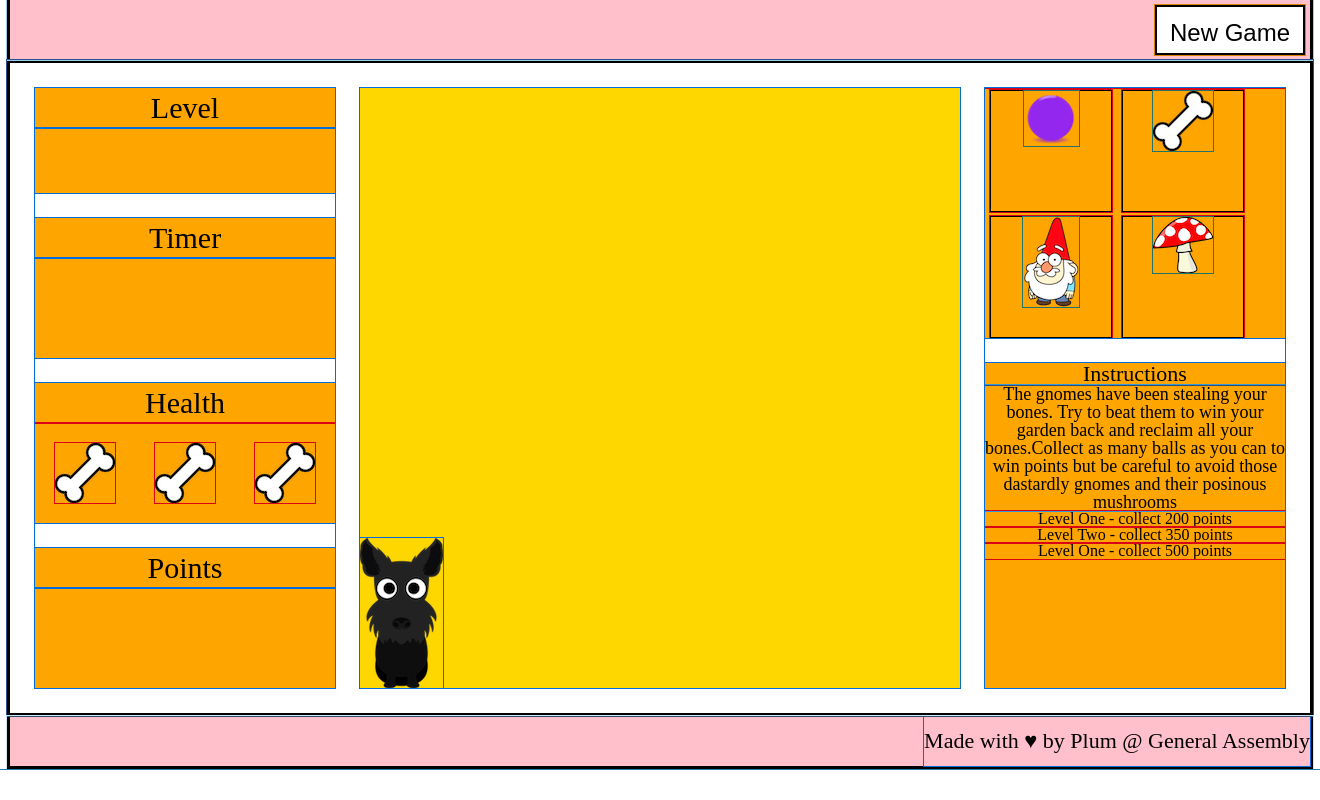
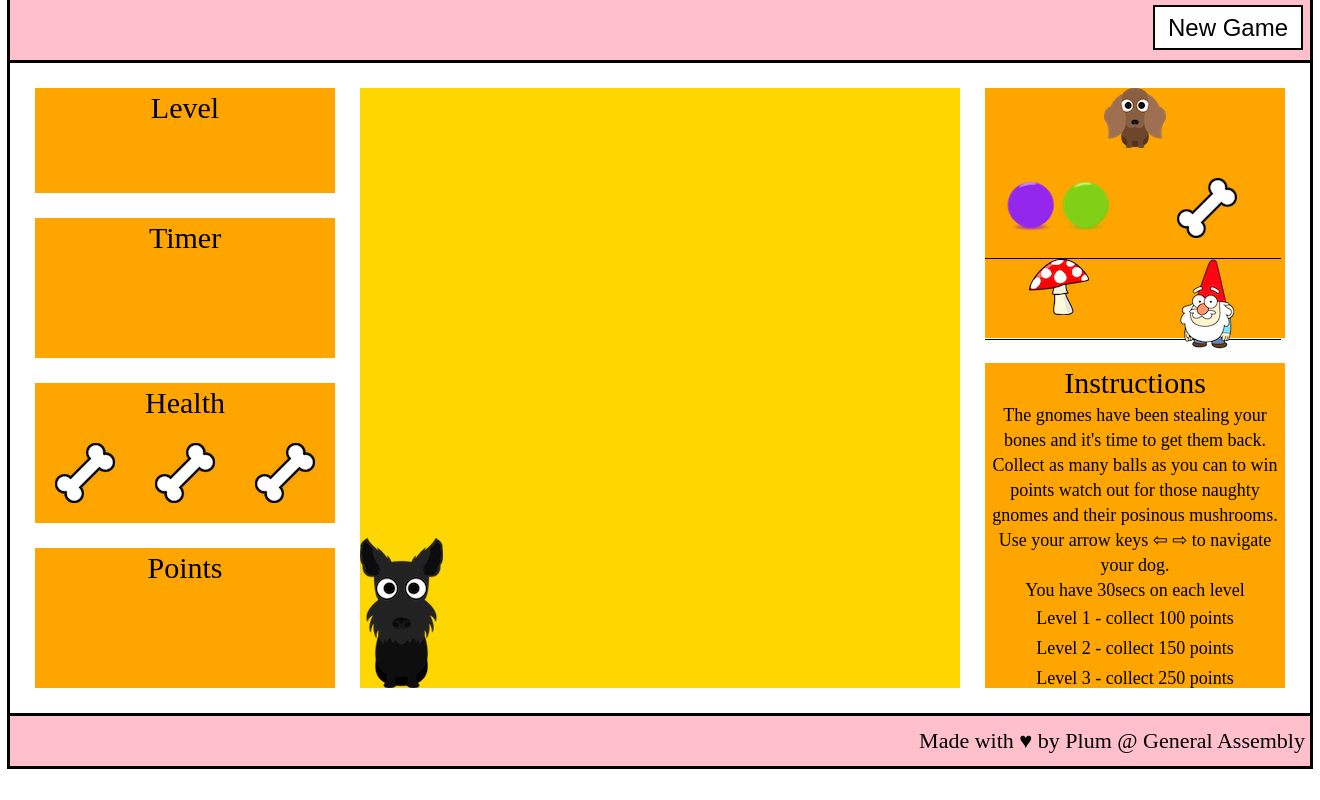
Before and after one commit to plummoore/Christmas_Game, a PHP site: page / in a window 1320 px wide. Run offline with PHP 8.4, Linux system fonts and the light colour scheme; some libraries are stand-ins or nearby versions.

Commit message:
refactoring code - round one

```diff
--- a/css/style.css
+++ b/css/style.css
@@ -17,13 +17,13 @@ header {
   height: 60px;
 }
 
-#new {
+.new {
   background: white;
   width: 150px;
-  margin: 5px;
-  height: 50px;
+  margin: 5px 7px;
+  height: 45px;
   float: right;
-  line-height: 50px;
+  line-height: 40px;
   text-align: center;
   font-size: 24px;
   border: 2px solid black;
@@ -83,7 +83,7 @@ h2 {
   font-size: 22px;
 }
 h3 {
-  font-size: 16px;
+  font-size: 18px;
 }
 
 p {
@@ -253,6 +253,18 @@ main {
   float: right;
 }
 
+.right h1 {
+  line-height: 40px;
+}
+
+.right p {
+  line-height: 25px;
+}
+
+.right h3 {
+  line-height: 30px;
+}
+
 .scoring {
   text-align: center;
   background: orange;
@@ -262,14 +274,19 @@ main {
   float: right;
 }
 
+.scoring div{
+  line-height: 70px;
+}
+
+
 .scoring li {
   text-align: center;
-  border: solid black 1px;
-  text-align: center;
+  border-bottom: solid black 1px;
   float: left;
-  height: 120px;
-  width: 120px;
-  margin: 2px 5px;
+  height: 80px;
+  /*line-height: 75px;*/
+  width: 148px;
+  /*margin: 0;*/
 }
 
 .instructions {
@@ -291,13 +308,14 @@ footer {
   border-left: 3px solid black;
   border-right: 3px solid black;
   border-bottom: 3px solid black;
-  line-height: 50px;
+  line-height: 40px;
   height: 50px;
   clear: both;
 }
 
 .footer {
   float: right;
+  margin: 5px;
 }
 
 /*OBJECTS FOR GAME*/
--- a/index.html
+++ b/index.html
@@ -3,7 +3,7 @@
 <head>
   <meta charset="utf-8">
   <title>PROJECT 1!!!</title>
-  <link rel="stylesheet" href="css/debug.css">
+  <!-- <link rel="stylesheet" href="css/debug.css"> -->
   <link rel="stylesheet" href="css/reset.css">
    <link rel="stylesheet" href="css/animate.css">
   <link rel="stylesheet" href="css/style.css">
@@ -15,7 +15,7 @@
 </head>
 <body>
   <header>
-    <button id="new">New Game</button></div>
+    <button class="new">New Game</button></div>
     <div class ="characters">
       <h1>Choose your character</h1>
       <ul>
@@ -27,8 +27,7 @@
       </ul>
       <button class="play">Play</button></div>
     </div>
-    <!-- <input type="text" name="name" placeholder="NAME"> -->
-    <!-- <div class = "characters">Choose your character</div> -->
+
   </header>
   <main>
     <!-- LEFT ELEMENTS -->
@@ -73,24 +72,28 @@
 
     <div class="right">
       <div class="scoring">
+        <div><img src="images/small-dog.png"></div>
         <ul>
-          <li id="1"><img src="images/ball-purple.png"></li>
-          <li id="2"><img src="images/bone.png"></li>
-          <li id="3"><img src="images/gnome.png"></li>
-          <li id="4"><img src="images/mushroom.png"></li>
+          <li id="1"><img src="images/ball-purple.png"><img src="images/ball-green.png"></li>
+          <li id="1"><img src="images/bone.png"></li>
+          <li id="2"><img src="images/mushroom.png"></li>
+          <li id="2"><img src="images/gnome.png"></li>
         </ul>
       </div>
 
       <div class="instructions">
-        <h2>Instructions</h2>
+        <h1>Instructions</h1>
         <article>
-          <p>The gnomes have been stealing your bones. Try to beat them to win your garden back and reclaim all your bones.Collect as many balls as you can to win points but be careful to avoid those dastardly gnomes and their posinous mushrooms</p>
+          <p>The gnomes have been stealing your bones and it's time to get them back.
+          Collect as many balls as you can to win points watch out for those naughty gnomes and their posinous mushrooms.</p>
+          <p>Use your arrow keys &#8678  &#8680 to navigate your dog.</p>
+          <p>You have 30secs on each level</p>
         </article>
 
         <ul>
-          <li><h3>Level One - collect 200 points</h3></li>
-          <li><h3>Level Two - collect 350 points</h3></li>
-          <li><h3>Level One - collect 500 points</h3></li>
+          <li><h3>Level 1 - collect 100 points</h3></li>
+          <li><h3>Level 2 - collect 150 points</h3></li>
+          <li><h3>Level 3 - collect 250 points</h3></li>
         </ul>
       </ul>
     </div>
--- a/js/app.js
+++ b/js/app.js
@@ -3,17 +3,40 @@ let counter;
 let falling;
 let $dogImg;
 let $allBoxes;
+let $dog;
+let $timeContainer;
+let $game;
+let $scoreBoard;
+let $currentLevel;
+let $play;
+let $newGame;
+let $playOn;
+let $characters;
+let $gameOver;
+let $endOfLevel;
+let $winner;
 
-$(() => {
+function setup() {
 
-  let $dog = $('.dog');
+  $dog = $('.dog');
   $dogImg = $('.dog img');
-  const $timeContainer = $('.countdown');
-  const $game = $('.game');
-  const $scoreBoard = $('.currentpoints');
-  const $currentLevel = $('.currentlevel');
+  $timeContainer = $('.countdown');
+  $game = $('.game');
+  $scoreBoard = $('.currentpoints');
+  $currentLevel = $('.currentlevel');
+  $play = $('.play');
+  $newGame = $('.new');
+  $playOn = $('.continue');
+  $characters = $('.characters');
+  $gameOver = $('.over');
+  $endOfLevel = $('.complete');
+  $winner = $('.winner');
 
-
+  $(document).on('keydown', handleKeyCode);
+  $play.click(play);
+  $newGame.click(chooseCharacter);
+  $playOn.click(playOn);
+}
 
 let $timer = 30;
 let $score = 10;
@@ -22,27 +45,17 @@ $(() => {
 let speed = 1000;
 
 
-
-  $(document).on('keydown', handleKeyCode);
-  $('.play').click(play);
-  $('#new').click(chooseCharacter);
-  $('.continue').click(playOn);
-
-  //***----FUNCTIONS----***
-
 function chooseCharacter(){
-    $('.characters').css({'display': 'block'});
-    $('.characters').on('click',function (e) {
+  $characters.css({'display': 'block'});
+  $characters.on('click',function (e) {
     const selectedDog = $(e.target).attr('src');
     $($dogImg).attr('src', selectedDog);
-
   });
-
 }
 
 function play(){
-    $('.characters').css({'display': 'none'});
-    level ++;
+  $characters.css({'display': 'none'});
+  level =1;
   $currentLevel.html(level);
   falling = setInterval(animateFall, speed);
   $scoreBoard.html($score);
@@ -61,10 +74,11 @@ $(() => {
 
 function playOn(){
   level ++;
+  $currentLevel.html(level);
   $score =10;
   $health =3;
   $game.show($box);
-    $('.complete').css({'display': 'none'});
+  $endOfLevel.css({'display': 'none'});
   falling = setInterval(animateFall, speed);
   $scoreBoard.html($score);
   $timer =30;
@@ -101,7 +115,6 @@ $(() => {
 
 function animateFall(){
   const items = ['ball-blue', 'ball-green', 'ball-orange', 'ball-pink', 'ball-purple', 'bone', 'gnome', 'mushroom'];
-    // const items = ['gnome', 'mushroom'];
   const $randomItem = items[Math.floor(Math.random() * items.length)];
   const $box = $('<div class="box"></div>');
   $box.addClass($randomItem);
@@ -127,11 +140,10 @@ $(() => {
 
           $scoreBoard.html($score);
 
-            if ($box.hasClass('ball-blue') || $box.hasClass('ball-pink') || $box.hasClass('ball-green') || $box.hasClass('ball-orange')|| $box.hasClass('ball-purple')) {
-
-              console.log('ball ' + $score);
+          if ($box.hasClass('ball-blue') || $box.hasClass('ball-pink') ||   $box.hasClass('ball-green') || $box.hasClass('ball-orange')||   $box.hasClass('ball-purple')) {
             $score +=10;
             $scoreBoard.html($score);
+
           } if ($box.hasClass('gnome')) {
             console.log('gnome ' + $score);
             $score -=10;
@@ -140,25 +152,20 @@ $(() => {
               gameOver();
             }
 
-
           } else if ($box.hasClass('mushroom')) {
-              console.log('mushroom');
             $health--;
-              console.log($health);
             $($('.bone')[$health]).hide();
             if ($health === 0) {
-                console.log('game over');
               gameOver();
               $box.stop();
             }
+
           } else if ($box.hasClass('bone')) {
-              console.log('bone');
             if ($health !== 3) {
               $($('.bone')[$health]).show();
               $health++;
             }
           }
-            // $scoreBoard.html($score);
         }
       }
     });
@@ -169,23 +176,21 @@ $(() => {
   clearInterval(falling);
 
   $game.hide($box);
-    $('.over').css({'display': 'none'});
-
-    console.log('end of game logic triggered');
+  $gameOver.css({'display': 'none'});
 
   if (level === 1 && $score >=100) {
-      $('.complete').css({'display': 'block'});
+    $endOfLevel.css({'display': 'block'});
     $currentLevel.html(level);
     speed = 600;
 
 
   } else if (level === 2 && $score >=150) {
-      $('.complete').css({'display': 'block'});
+    $endOfLevel.css({'display': 'block'});
     $currentLevel.html(level);
     speed = 400;
 
   } else if (level === 3 && $score >=250) {
-      $('.winner').css({'display': 'block'});
+    $winner.css({'display': 'block'});
     $currentLevel.html(level);
 
   } else gameOver();
@@ -212,15 +217,11 @@ $(() => {
 }
 
 function gameOver(){
-    console.log('Im triggered');
   $($allBoxes).stop();
   clearInterval(counter);
   clearInterval(falling);
-    $('.over').css({'display': 'block'});
-    $('.complete').css({'display': 'none'});
-
-
+  $gameOver.css({'display': 'block'});
+  $endOfLevel.css({'display': 'none'});
 }
 
-
-});
+$(setup);
```
Also changed, not shown: images/small-dog.png (added). Lines whose indentation alone changed are shown as unchanged.
